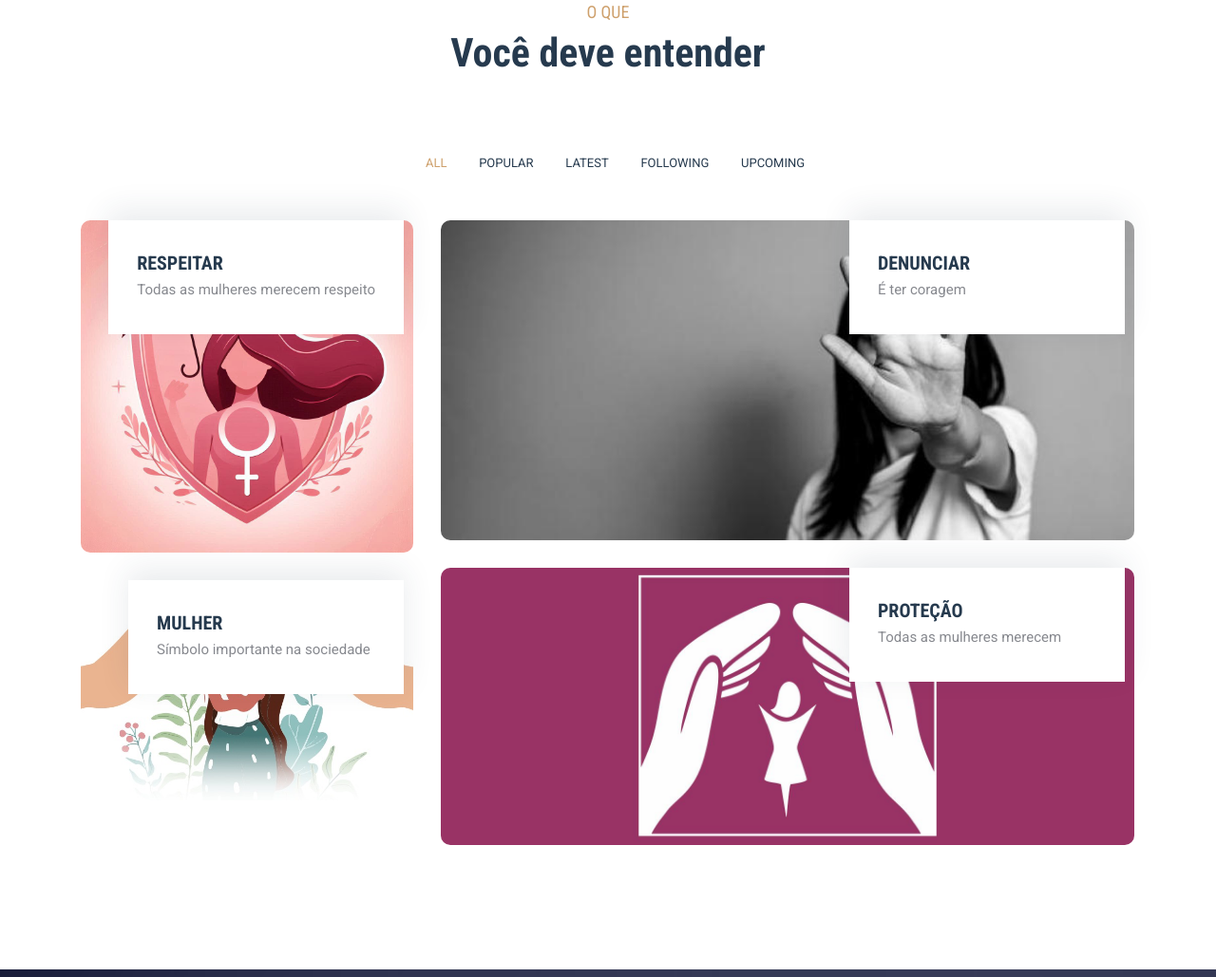
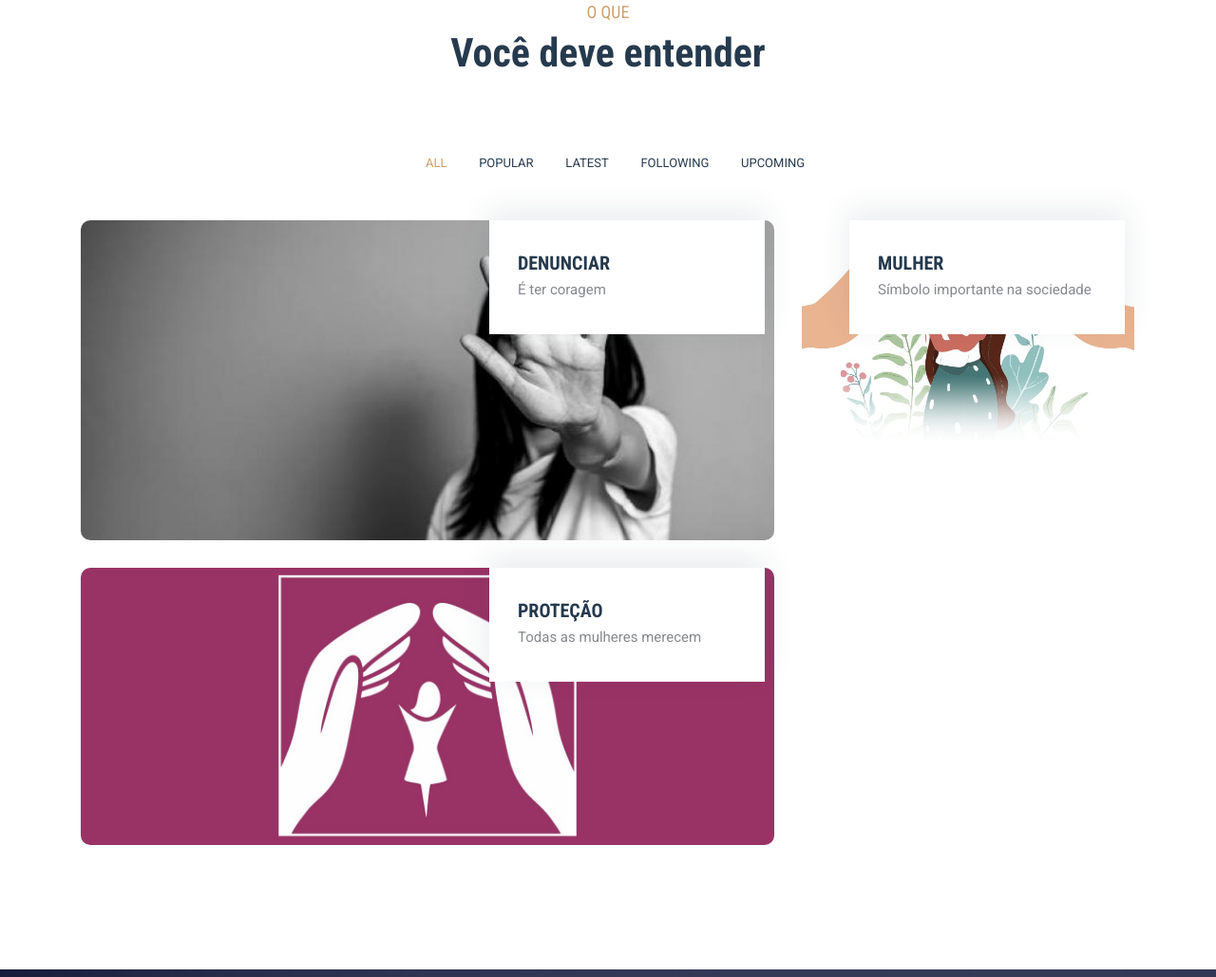
Before and after one commit to DiogoSau/diogosau.github.io, a plain HTML site: page index.html in a window 1280 px wide. Shown: the part 2563-3592 px from the top of the page at 95% size. Drawn offline with nearby package versions, Linux system fonts and the light colour scheme.

Commit message:
Update index.html

```diff
--- a/index.html
+++ b/index.html
@@ -189,21 +189,6 @@
 			<div class="filters-content">
 				<div class="row grid">
 					<div class="col-lg-4 col-md-6 grid-sizer"></div>
-
-					<div class="col-lg-4 col-md-6 grid-item all following" data-wow-delay="0s">
-						<div class="single-project">
-							<div class="relative">
-								<div class="thumb">
-									<img class="image img-fluid" src="img/rapaz.jfif" alt="">
-								</div>
-								<div class="middle">
-									<h4>RESPEITAR</h4>
-									<div class="cat">Todas as mulheres merecem respeito</div>
-								</div>
-								<a class="overlay" href="#"></a>
-							</div>
-						</div>
-					</div>
 
 					<div class="col-lg-8 grid-item col-md-6 all upcoming latest">
 						<div class="single-project">
```
